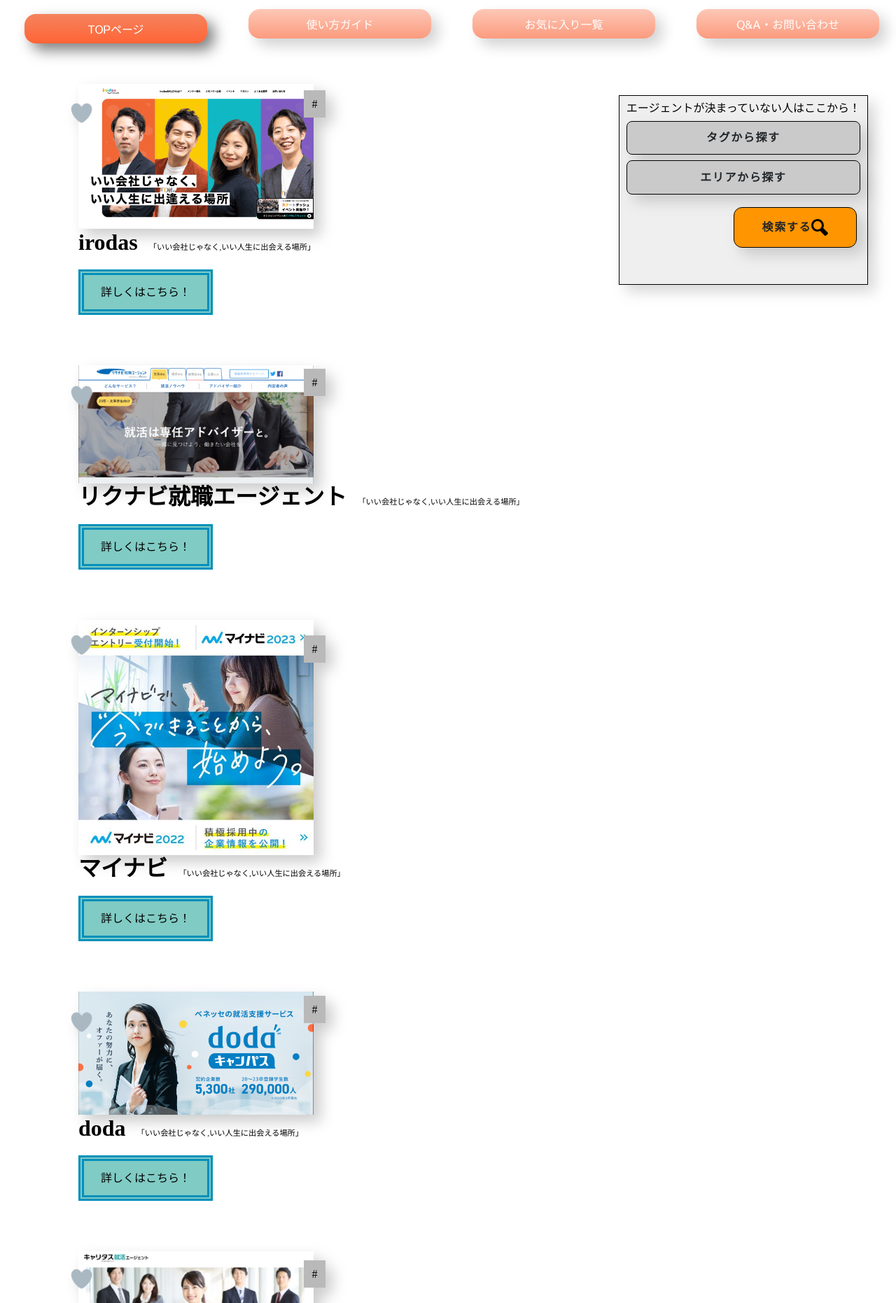
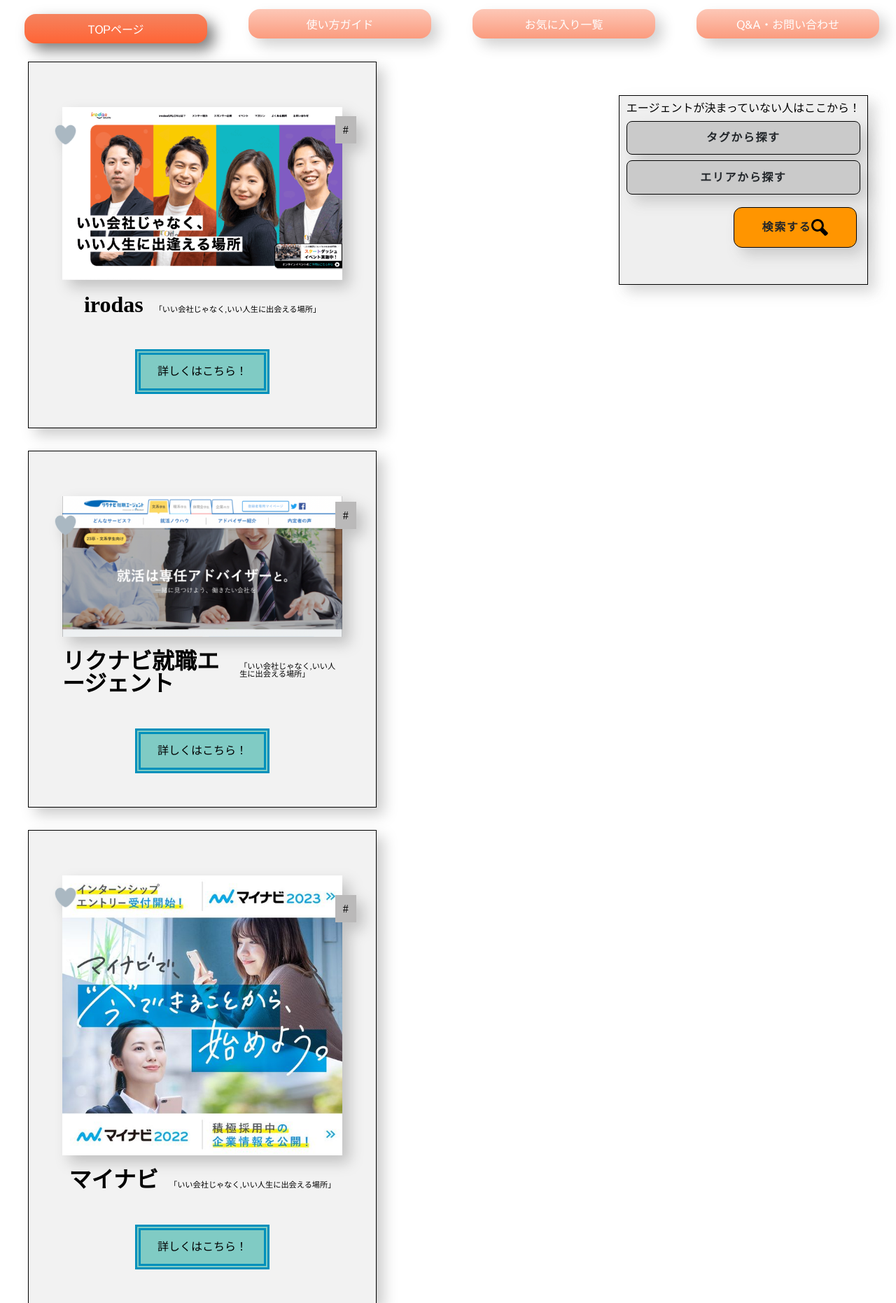
Before and after one commit to posse-ap/-teamdev-2022-posse2-team2C-, a PHP site: page /shukatu/user_page/user_agent_list.php in a window 1280 px wide. Shown: the part 104-1966 px from the top of the page at 70% size. Run offline with PHP 8.4, Linux system fonts and the light colour scheme; data comes from the database, SQL or seed files in the repository; some web fonts are replaced.

Commit message:
タグ・エリア検索ボタン改善、エージェントの表示も変更

```diff
--- a/src/shukatu/style/css/userPage.css
+++ b/src/shukatu/style/css/userPage.css
@@ -181,16 +181,29 @@
   width: 288px;
 }
 
+.top-page__agent_position {
+  display: flex;
+  flex-wrap: wrap;
+  width: 80%;
+  margin-left: 1.5rem;
+}
 .top-page__agent {
-  margin-left: 5%;
-  padding: 3rem;
+  display: flex;
+  flex-direction: column;
+  align-items: center;
+  width: 50vh;
+  padding: 4rem 3rem 3rem 3rem;
+  margin: 1rem;
+  background: #f2f2f2;
+  border: 0.7px solid black;
+  filter: drop-shadow(10px 10px 10px rgba(0, 0, 0, 0.2));
 }
 .top-page__agent_heart {
   position: absolute;
   top: -5%;
 }
 .top-page__agent_img-wrapper {
-  width: 30%;
+  width: 100%;
   height: auto;
   position: relative;
   border-radius: 30px;
@@ -211,6 +224,7 @@
 }
 .top-page__agent_text {
   display: flex;
+  margin-top: 1rem;
   margin-bottom: 3rem;
   align-items: baseline;
 }
--- a/src/shukatu/style/sass/page/userPage/_user-agentList.scss
+++ b/src/shukatu/style/sass/page/userPage/_user-agentList.scss
@@ -1,14 +1,28 @@
 .top-page {
+  &__agent_position {
+    display: flex;
+    flex-wrap: wrap;
+    width: 80%;
+    margin-left: 1.5rem;
+
+  }
   &__agent {
-    margin-left: 5%;
-    padding: 3rem;
+    display: flex;
+    flex-direction: column;
+    align-items: center;
+    width: 50vh;
+    padding: 4rem 3rem 3rem 3rem;
+    margin: 1rem;
+    background:rgb(242, 242, 242);
+    border: .7px solid black;
+    filter: drop-shadow(10px 10px 10px rgba(0,0,0,0.2));
 
     &_heart {
       position: absolute;
       top: -5%;
     }
     &_img-wrapper {
-      width: 30%;
+      width: 100%;
       height: auto;
       position: relative;
       border-radius:30px;
@@ -30,6 +44,7 @@
     }
     &_text {
       display: flex;
+      margin-top: 1rem;
       margin-bottom: 3rem;
       align-items: baseline;
 
--- a/src/shukatu/user_page/user_agent_list.php
+++ b/src/shukatu/user_page/user_agent_list.php
@@ -169,6 +169,7 @@
         </div>
 
         </div>
+        <div class="top-page__agent_position">
             <?php
             while (true) {
                 $rec = $stmt->fetch(PDO::FETCH_ASSOC);
@@ -177,7 +178,7 @@
                 }
                 $agent_id = $rec["agent_id"];
             ?>
-            <div class="top-page__agent_position">
+
                 <div class="top-page__agent">
                     <div class="top-page__agent_wrapper">
                         <div class="top-page__agent_img-wrapper">
@@ -200,9 +201,10 @@
                         <span class="top-page__agent_detail-btn_text">詳しくはこちら！</span>
                     </a>
                 </div>
-            </div>
 
-    <?php }
+
+            <?php } ?>
+        </div><?php
             } catch (Exception $e) {
                 print "只今障害が発生しております。<br><br>";
                 echo "（　´∀｀）つ□ 涙拭けよ: " . $e->getMessage() . "\n";
```
Also changed, not shown: src/shukatu/user_page/user_agent_list_tag.php (+3 -10 lines), src/shukatu/style/css/userPage.min.css, 2 other files. Lines whose indentation alone changed are shown as unchanged.
